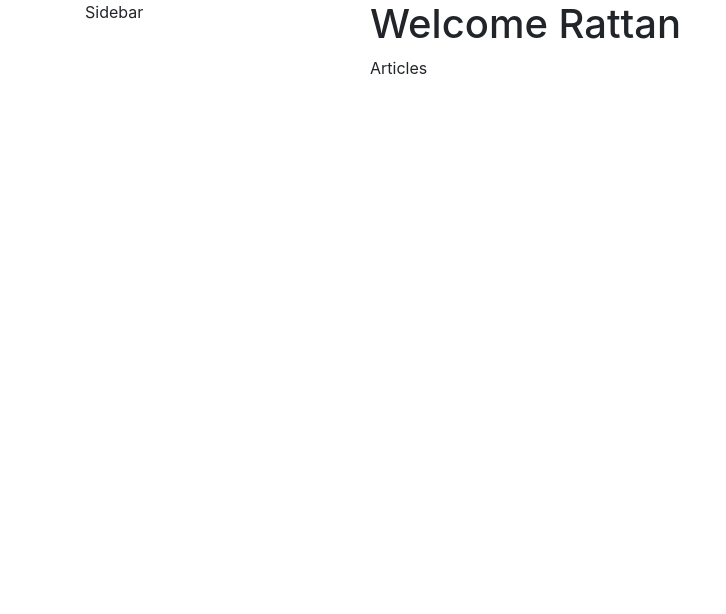
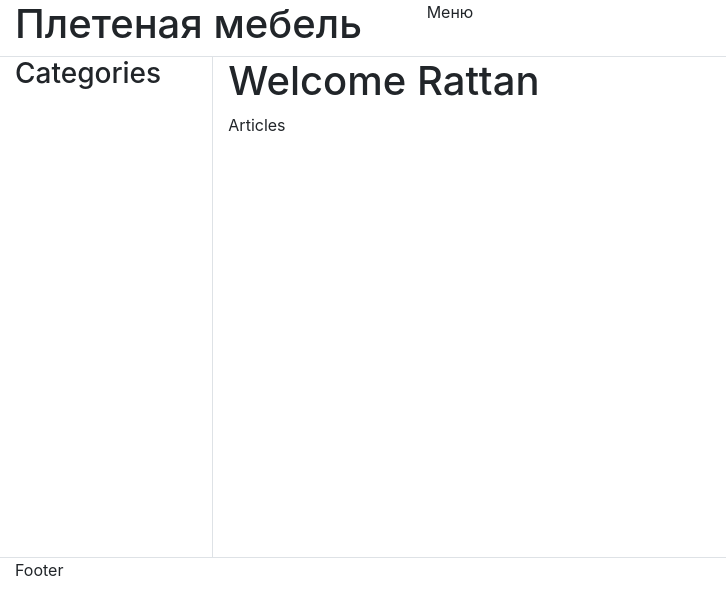
Before and after one commit to alexnas/re-plemebel, a React (Create React App) app: page / in a window 1280 px wide. Shown: the top 614 px of the page, without its empty margins (0-726 px from the left). Built offline with nearby package versions, Linux system fonts and the light colour scheme.

Commit message:
Create main layout structure. Header, footer, sidebar.

```diff
--- /dev/null
+++ b/src/containers/footer/footer.js
@@ -0,0 +1,13 @@
+import React from 'react';
+
+const Footer = () => {
+  return (
+    <div className='row border-top '>
+      <div className='col-md-12'>
+        <div className=''>Footer</div>
+      </div>
+    </div>
+  );
+};
+
+export default Footer;
--- /dev/null
+++ b/src/containers/header/header.js
@@ -0,0 +1,16 @@
+import React from 'react';
+
+const Header = () => {
+  return (
+    <div className='row border-bottom'>
+      <div className='col-md-4'>
+        <h1>Плетеная мебель</h1>
+      </div>
+      <div>
+        <div>Меню</div>
+      </div>
+    </div>
+  );
+};
+
+export default Header;
--- a/src/containers/mainLayout/mainLayout.js
+++ b/src/containers/mainLayout/mainLayout.js
@@ -1,12 +1,23 @@
 import React from 'react';
 
+import Header from '../header/header';
+import Footer from '../footer/footer';
+import Sidebar from '../sidebar/sidebar';
+
 const MainLayout = ({ children }) => {
+  const layoutStyle = {
+    minHeight: '500px'
+  };
   return (
-    <div className='container'>
-      <div className='row'>
-        <div className='col-md-3'>Sidebar</div>
-        <div className='col-md-9'>{children}</div>
+    <div className='container-fluid'>
+      <Header />
+      <div className='row' style={layoutStyle}>
+        <div className='col-md-2'>
+          <Sidebar />
+        </div>
+        <div className='col-md-10'>{children}</div>
       </div>
+      <Footer />
     </div>
   );
 };
--- /dev/null
+++ b/src/containers/sidebar/sidebar.js
@@ -0,0 +1,13 @@
+import React from 'react';
+
+const Sidebar = () => {
+  return (
+    <div className='h-100 row border-right border-right'>
+      <div className='col-md-12'>
+        <h3>Categories</h3>
+      </div>
+    </div>
+  );
+};
+
+export default Sidebar;
```
